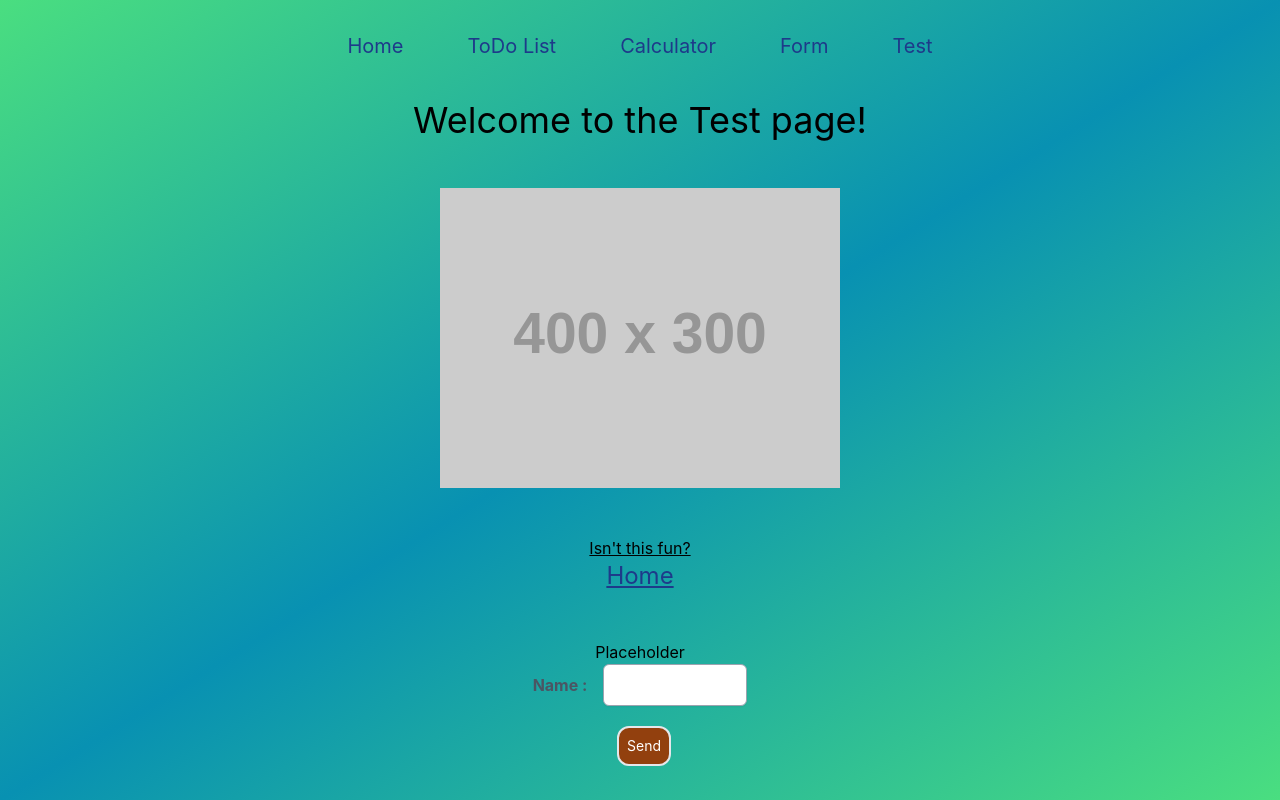
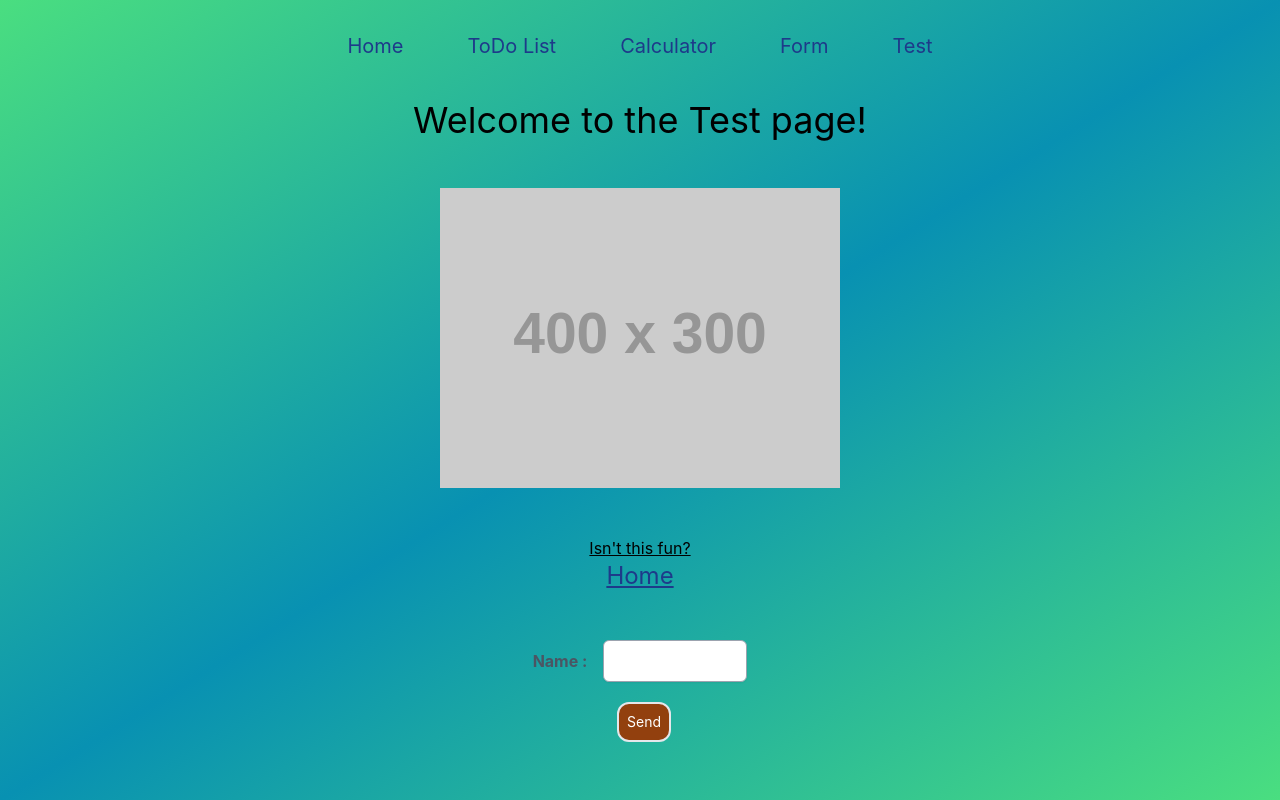
Before and after one commit to Leerlandais/react-tw, a React (Create React App) app: page /test in a window 1280 px wide. Built offline with nearby package versions, Linux system fonts and the light colour scheme.

Commit message:
hometime

```diff
--- a/src/components/Form.jsx
+++ b/src/components/Form.jsx
@@ -1,4 +1,3 @@
-import {useState, useEffect} from 'react'
 
 export default function Form(props) {
     return(
--- a/src/components/Url.jsx
+++ b/src/components/Url.jsx
@@ -1,7 +1,13 @@
 
+import React from "react"
 
-export default function Url(props) {
+export default function Url() {
+    const queryParameters = new URLSearchParams(window.location.search)
+    const user = queryParameters.get("user");
+    console.log('user is :'+user);
+    if (user) {
     return (
-        <p>Placeholder</p>
+       <p>Bonjour { user }</p>
     )
+    }
 }
--- a/src/pages/PageTest.jsx
+++ b/src/pages/PageTest.jsx
@@ -11,15 +11,15 @@ export default function PageTest() {
             <Element elem={"a"} text={"Home"} href={"/"} className={"mt-5 text-blue-900 text-2xl underline"} />
         </div>
         <div className="text-center mt-12">
-            <Url />
             <form action="">
             <Element elem={"label"} className="text-gray-600 font-bold inline-block pb-2" text={"Name :"} />
             <Element elem={'input'} className="border border-gray-400 focus:outline-slate-400 rounded-md w-36 shadow-sm ml-4 px-5 py-2"
-                     type="text" name="userLoginName" id="userName" required />
+                     type="text" name="user" id="userName" required />
             <div className="mt-5">
                 <Element elem={"button"} text={"Send"} type={"submit"} className={"border-2 bg-amber-800 text-white text-sm py-2 px-2 ml-4 mr-2 mb-2 rounded-xl"} />
             </div>
         </form>
+            <Url />
         </div>
         </>
     );
```
